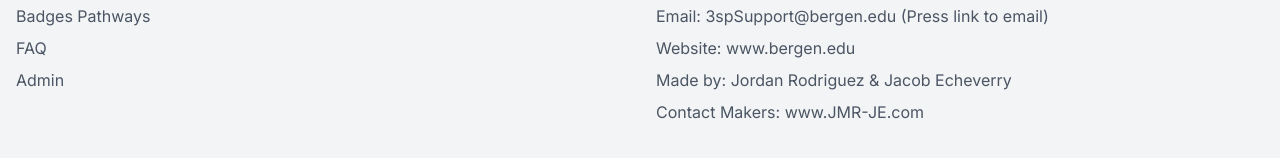
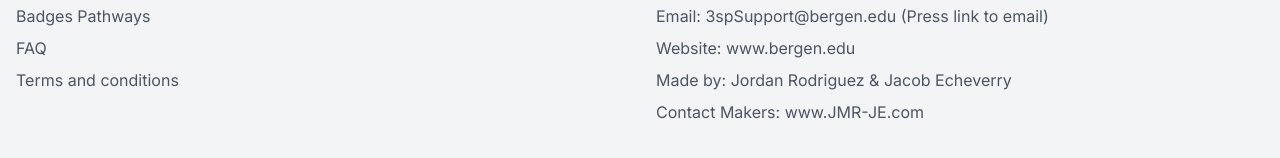
Before and after one commit to jech1/3spcourses, a Next.js app in the folder 3sp/: page /Login in a window 1280 px wide. Shown: the part 952-1110 px from the top of the page. Built offline with nearby package versions, Linux system fonts and the light colour scheme.

Commit message:
terms and conditions

```diff
--- a/3sp/src/app/layout.tsx
+++ b/3sp/src/app/layout.tsx
@@ -68,10 +68,11 @@ export default function RootLayout({
                         </Link>
                       </li>
                       <li>
-                        <Link href="#" className="hover:underline">
-                          Admin
+                        <Link href="Merged_document.png" className="hover:underline">
+                        Terms and conditions
                         </Link>
                       </li>
+
                     </ul>
                   </div>
                   <div>
```
Also changed, not shown: 3sp/public/Merged_document.png (added).
